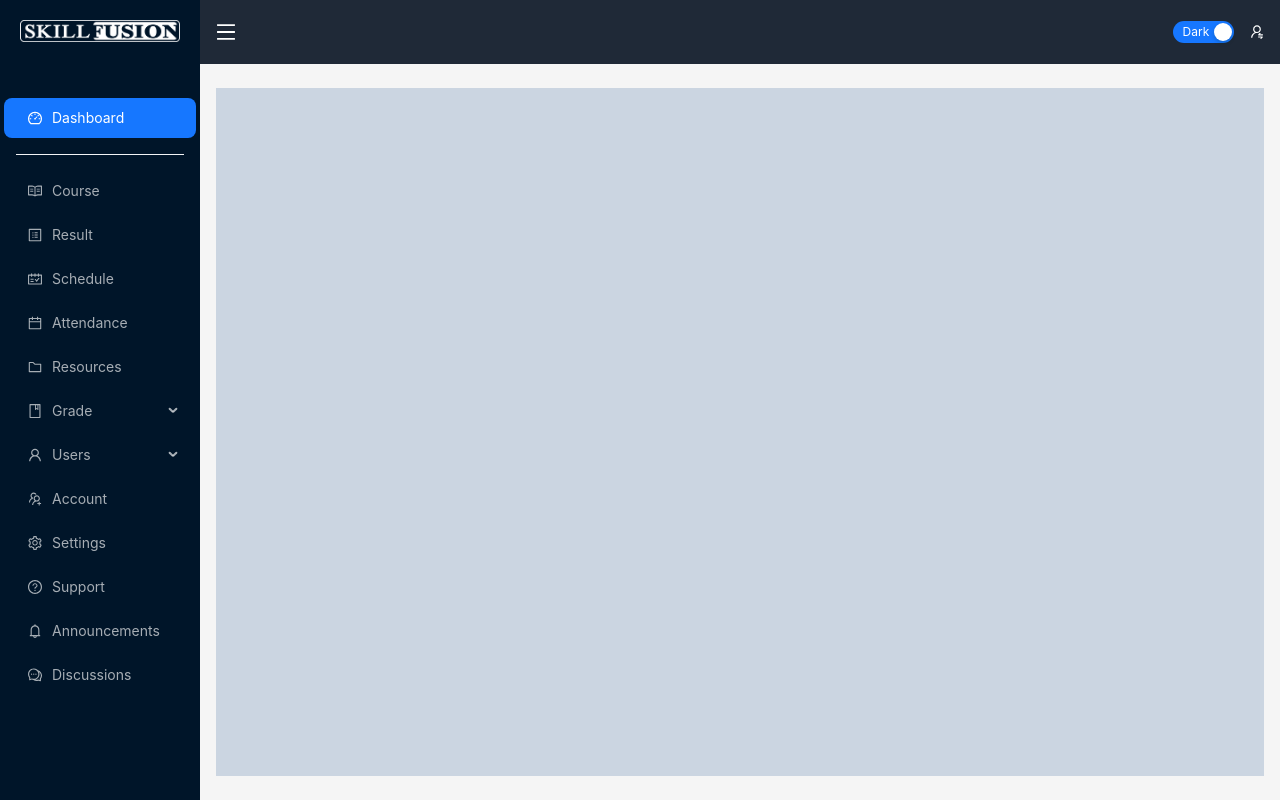
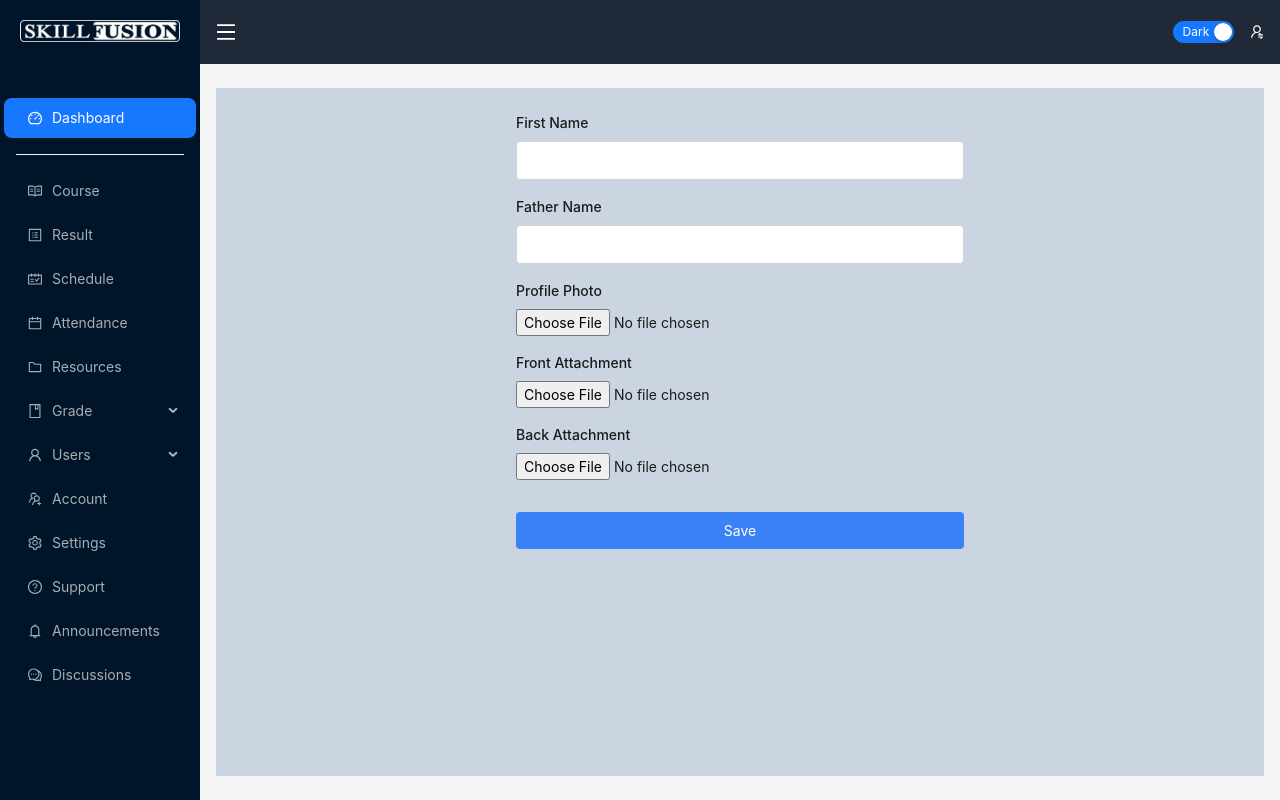
Before and after one commit to seni7/Skillfusion, a Next.js app: page /Profile/ProfileForm in a window 1280 px wide. Before the commit this address had no page. Built offline with nearby package versions, Linux system fonts and the light colour scheme.

Commit message:
correcting routes

```diff
--- a/components/Header.tsx
+++ b/components/Header.tsx
@@ -1,56 +1,56 @@
-import Image from "next/image";
-import Link from "next/link";
-import Headerprofail from "./Headerprofail";
-import {MenuIcon, SearchIcon, UserCircleIcon} from '@heroicons/react/solid';
-import { DownloadOutlined } from '@ant-design/icons';
-import { Button} from 'antd';
-import {useState} from "react";
-import type { SizeType } from 'antd/es/config-provider/SizeContext';
+// import Image from "next/image";
+// import Link from "next/link";
+// import Headerprofail from "./Headerprofail";
+// import {MenuIcon, SearchIcon, UserCircleIcon} from '@heroicons/react/solid';
+// import { DownloadOutlined } from '@ant-design/icons';
+// import { Button} from 'antd';
+// import {useState} from "react";
+// import type { SizeType } from 'antd/es/config-provider/SizeContext';
 
-function Header({setValued}) {
-  const [size, setSize] = useState<SizeType>('large'); // default is 'middle'
+// function Header({setValued}) {
+//   const [size, setSize] = useState<SizeType>('large'); // default is 'middle'
 
-  const [collapse,setCollapse]=useState(false);
-const handleValue = (value) => {
-  setCollapse()
-  setValued(collapse)
-}
-  return (
-    <>
-       <header className="sticky top-0 z-50 grid grid-cols-3 bg-blue-50 shadow-md py-1 px-3 md:px-6">
+// //   const [collapse,setCollapse]=useState(false);
+// // const handleValue = (value) => {
+// //   setCollapse()
+// //   setValued(collapse)
+// // }
+//   return (
+//     <>
+//        <header className="sticky top-0 z-50 grid grid-cols-3 bg-blue-50 shadow-md py-1 px-3 md:px-6">
 
-        <div className="relative flex items-center h-10 cursor-pointer">
+//         <div className="relative flex items-center h-10 cursor-pointer">
 
-             <Link href="/">
-             <Image  src="/Logo0.png" alt=""
-            //  layout="fill"
-             objectFit="contain"
-             objectPosition="left"
-             width={150}
-             height={100}
-             />
-             </Link>
-             <Button className="m-2" onClick= {() => handleValue(!collapse)} type="primary" icon={<DownloadOutlined   />} size={size} />
-        </div>
+//              <Link href="/">
+//              <Image  src="/Logo0.png" alt=""
+//             //  layout="fill"
+//              objectFit="contain"
+//              objectPosition="left"
+//              width={150}
+//              height={100}
+//              />
+//              </Link>
+//              {/* <Button className="m-2" onClick= {() => handleValue(!collapse)} type="primary" icon={<DownloadOutlined   />} size={size} /> */}
+//         </div>
 
-        <div className="flex items-center md:border-0 rounded-full py-2 md:shadow-sm">
-             {/* <input className="flex-grow pl-5 pr-5 bg-transparent outline-none text-sm text-gray-600" type="text" placeholder="start your search "/>
-             <SearchIcon className=" hidden md:inline-flex h-8 bg-black text-white rounded-full p-2 cursor-pointer md:mx-2"/> */}
-        </div>
+//         <div className="flex items-center md:border-0 rounded-full py-2 md:shadow-sm">
+//              {/* <input className="flex-grow pl-5 pr-5 bg-transparent outline-none text-sm text-gray-600" type="text" placeholder="start your search "/>
+//              <SearchIcon className=" hidden md:inline-flex h-8 bg-black text-white rounded-full p-2 cursor-pointer md:mx-2"/> */}
+//         </div>
 
-        <div className="flex items-center space-x-4 justify-end text-gray-500">
-         <p className="hidden md:inline">username</p>
-         <div className="flex items-center space-x-2 border-2 p-2 rounded-full">
-           {/* <MenuIcon className="h-6"/>
-           <UserCircleIcon className="h-6"/> */}
-           <Headerprofail/>
-         </div>
-        </div>
-     </header>
+//         <div className="flex items-center space-x-4 justify-end text-gray-500">
+//          <p className="hidden md:inline">username</p>
+//          <div className="flex items-center space-x-2 border-2 p-2 rounded-full">
+//            {/* <MenuIcon className="h-6"/>
+//            <UserCircleIcon className="h-6"/> */}
+//            <Headerprofail/>
+//          </div>
+//         </div>
+//      </header>
 
-    </>
+//     </>
 
-  )
-}
+//   )
+// }
 
-export default Header
+// export default Header
--- a/components/Layout.tsx
+++ b/components/Layout.tsx
@@ -1,6 +1,6 @@
 import React, { useState } from 'react';
-import DashboardPage from './DashboardPage'
-import CoursePage from './CoursePage';
+// import DashboardPage from '../pages/DashboardPage'
+// import CoursePage from '../pages/CoursePage';
 import { Layout, Menu, Switch, Dropdown } from 'antd';
 import {
   DashboardOutlined,
@@ -50,7 +50,7 @@ const Discussions = () => <h1>Discussions Page</h1>;
 const { Header, Sider, Content } = Layout;
 const { SubMenu } = Menu;
 
-const Layouts = () => {
+const Layouts = ({children}) => {
   const [collapsed, setCollapsed] = useState(false);
   const [darkMode, setDarkMode] = useState(true);
   const [content, setContent] = useState('');
@@ -79,45 +79,6 @@ const Layouts = () => {
     </Menu>
   );
 
-  const renderContent = () => {
-    switch (content) {
-      case '1':
-        return <DashboardPage />;
-      case '2':
-        return <CoursePage />;
-      case '3':
-        return <Result />;
-      case '4':
-        return <Schedule />;
-      case '5':
-        return <Attendance />;
-      case '6':
-        return <Resources />;
-      case '7':
-        return <GradeOne />;
-      case '8':
-        return <GradeTwo />;
-      case '19':
-        return <Teacher />;
-      case '20':
-        return <Student />;
-      case '21':
-        return <Grades />;
-      case '22':
-        return <Account />;
-      case '23':
-        return <Settings />;
-      case '24':
-        return <Support />;
-      case '25':
-        return <Announcements />;
-      case '26':
-        return <Discussions />;
-      default:
-        return null;
-    }
-  };
-
   return (
     <Layout className={`h-screen ${darkMode ? 'dark' : ''}`}>
       <Sider
@@ -142,8 +103,8 @@ const Layouts = () => {
 
 
           <Menu.Item key="1" icon={<DashboardOutlined />}>
-  <Link legacyBehavior href="/DashboardPage" >
-    <a href="">Dashboard</a>
+  <Link href="/DashboardPage">
+    Dashboard
   </Link>
 </Menu.Item>
 
@@ -236,7 +197,7 @@ const Layouts = () => {
           </div>
         </Header>
         <Content className="p-6 overflow-y-auto bg-slate-300" style={{ margin: '24px 16px', padding: 24, minHeight: 280 }}>
-          {renderContent()}
+          {children}
         </Content>
       </Layout>
     </Layout>
--- /dev/null
+++ b/pages/Profile/ProfileForm.jsx
@@ -0,0 +1,143 @@
+import React, { useState } from 'react';
+
+const ProfileForm = () => {
+  const [formData, setFormData] = useState({
+    first_name: '',
+    father_name: '',
+    last_name: '',
+    gender: '',
+    phone_number: '',
+    region: '',
+    city: '',
+    sub_city: '',
+    district: '',
+    kebele: '',
+    house_number: '',
+    is_organization: '',
+    name: '',
+    photo: null,
+    front: null,
+    back: null,
+  });
+
+  const handleChange = (e) => {
+    if (e.target.type === 'file') {
+      setFormData({ ...formData, [e.target.name]: e.target.files[0] });
+    } else {
+      setFormData({ ...formData, [e.target.name]: e.target.value });
+    }
+  };
+
+  const handleSubmit = (e) => {
+    e.preventDefault();
+
+    const profileData = new FormData();
+    profileData.append('first_name', formData.first_name);
+    profileData.append('father_name', formData.father_name);
+    profileData.append('last_name', formData.last_name);
+    profileData.append('gender', formData.gender);
+    profileData.append('phone_number', formData.phone_number);
+    profileData.append('region', formData.region);
+    profileData.append('city', formData.city);
+    profileData.append('sub_city', formData.sub_city);
+    profileData.append('district', formData.district);
+    profileData.append('kebele', formData.kebele);
+    profileData.append('house_number', formData.house_number);
+    profileData.append('is_organization', formData.is_organization);
+    profileData.append('name', formData.name);
+    profileData.append('photo', formData.photo);
+    profileData.append('front', formData.front);
+    profileData.append('back', formData.back);
+
+    // Send the form data to the backend using an HTTP request (e.g., Axios)
+    console.log(profileData);
+  };
+
+  return (
+    <div className="max-w-md mx-auto">
+      <form onSubmit={handleSubmit}>
+        <div className="mb-4">
+          <label htmlFor="first_name" className="block mb-2 font-medium">
+            First Name
+          </label>
+          <input
+            type="text"
+            id="first_name"
+            name="first_name"
+            value={formData.first_name}
+            onChange={handleChange}
+            className="w-full px-4 py-2 border border-gray-300 rounded focus:outline-none focus:border-blue-500"
+            required
+          />
+        </div>
+
+        <div className="mb-4">
+          <label htmlFor="father_name" className="block mb-2 font-medium">
+            Father Name
+          </label>
+          <input
+            type="text"
+            id="father_name"
+            name="father_name"
+            value={formData.father_name}
+            onChange={handleChange}
+            className="w-full px-4 py-2 border border-gray-300 rounded focus:outline-none focus:border-blue-500"
+            required
+          />
+        </div>
+
+        {/* Add other fields here */}
+
+        <div className="mb-4">
+          <label htmlFor="photo" className="block mb-2 font-medium">
+            Profile Photo
+          </label>
+          <input
+            type="file"
+            id="photo"
+            name="photo"
+            onChange={handleChange}
+            className="w-full"
+          />
+        </div>
+
+        <div className="mb-4">
+          <label htmlFor="front" className="block mb-2 font-medium">
+            Front Attachment
+          </label>
+          <input
+            type="file"
+            id="front"
+            name="front"
+            onChange={handleChange}
+            className="w-full"
+          />
+        </div>
+
+        <div className="mb-4">
+          <label htmlFor="back" className="block mb-2 font-medium">
+            Back Attachment
+          </label>
+          <input
+            type="file"
+            id="back"
+            name="back"
+            onChange={handleChange}
+            className="w-full"
+          />
+        </div>
+
+        <div className="mt-8">
+          <button
+            type="submit"
+            className="w-full px-4 py-2 text-white bg-blue-500 rounded hover:bg-blue-600"
+          >
+            Save
+          </button>
+        </div>
+      </form>
+    </div>
+  );
+};
+
+export default ProfileForm;
--- a/pages/index.tsx
+++ b/pages/index.tsx
@@ -1,7 +1,7 @@
 import Head from 'next/head'
 import Image from 'next/image'
 import { Inter } from 'next/font/google'
-import Header from '../components/Header'
+// import Header from '../components/Header'
 import Banner from '../components/Banner'
 const inter = Inter({ subsets: ['latin'] })
 import React, { useEffect, useState } from "react"
```
Also changed, not shown: pages/CoursePage.tsx (renamed from components/CoursePage.tsx), pages/DashboardPage.tsx (renamed from components/DashboardPage.tsx).
